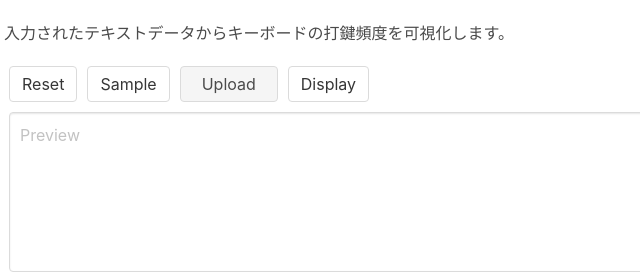
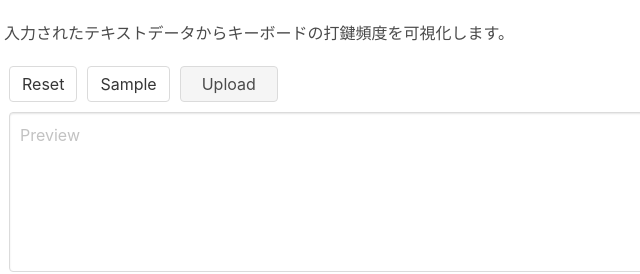
Before and after one commit to moriakijp/keebomaker, a plain HTML site: page index.html in a window 1280 px wide. Shown: the part 139-413 px from the top of the page, 60-700 px from the left. Drawn offline with nearby package versions, Linux system fonts and the light colour scheme; no server answers.

Commit message:
Update index.html

```diff
--- a/index.html
+++ b/index.html
@@ -54,9 +54,6 @@
                     </span>
                   </span>
                 </label>
-              <div>
-                <button class="button" id="display-button">Display</button>
-              </div>
             </div>
 
             <div>
```
